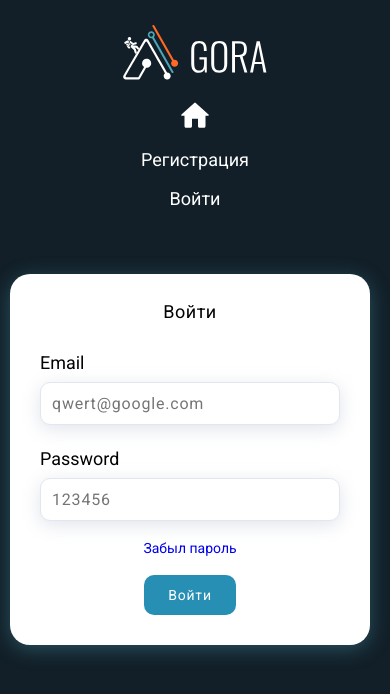
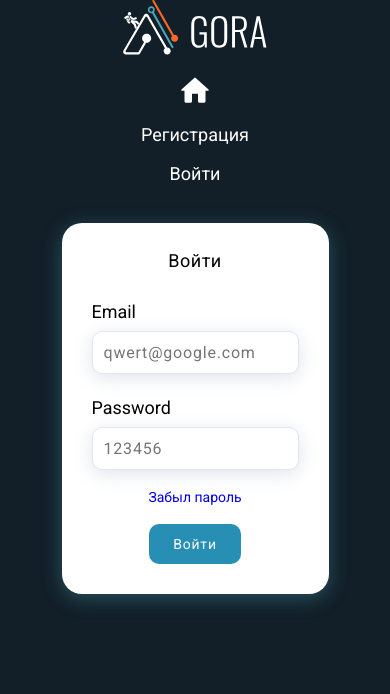
Before and after one commit to Kblc-Kblc/gora, a Vue app: page /sign-in in a window 390 px wide. Shown: the top 694 px of the page. Built offline with nearby package versions, Linux system fonts and the light colour scheme; no server answers.

Commit message:
фикс адаптив

```diff
--- a/src/App.vue
+++ b/src/App.vue
@@ -66,9 +66,7 @@ body {
   height: 100vh;
   @media (max-width: $md4+px) {
     overflow: auto;
-  }
-
-  &._loaded {
+    align-items: center;
   }
 }
 //</ОБОЛОЧКА>===========================================================================================================
--- a/src/components/Header.vue
+++ b/src/components/Header.vue
@@ -59,9 +59,7 @@ export default {
 h2 {
   color: #fff;
 }
-.header {
-  padding: 3vh 0px;
-}
+
 
 .header-nav {
   display: flex;
```
